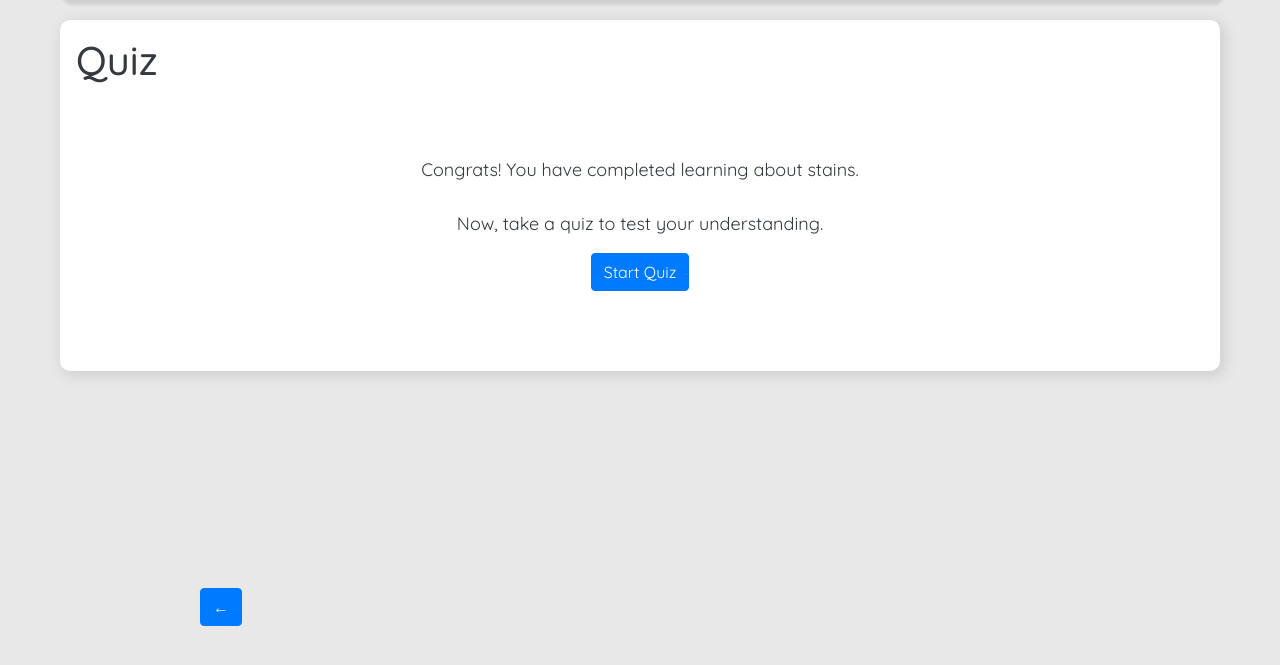
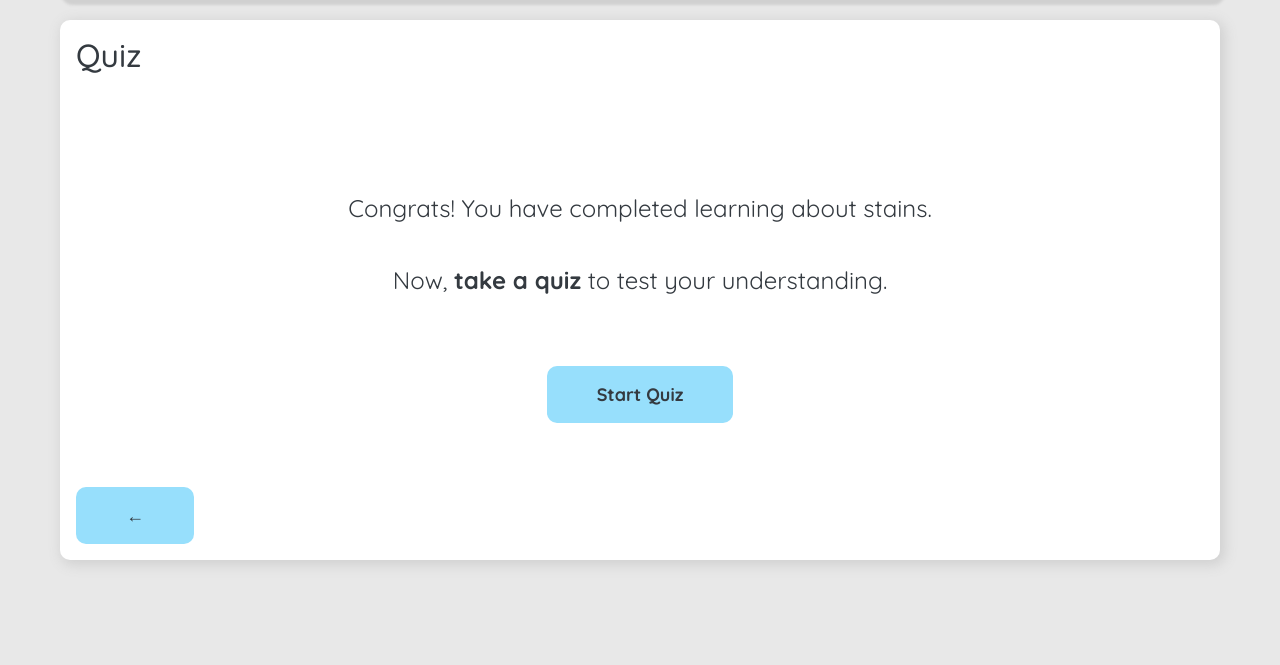
Before and after one commit to faustinacheng/StainSavvy, a Flask app: page /quiz in a window 1280 px wide. Shown: the part 94-759 px from the top of the page. Run offline with Flask 3, Linux system fonts and the light colour scheme; some libraries are stand-ins or nearby versions.

Commit message:
implemented graphic design of learn and quiz welcome page

```diff
--- a/static/main.css
+++ b/static/main.css
@@ -140,6 +140,70 @@ a:hover {
     font-size: 18px;
     font-weight: bold;
     cursor: pointer;
+    color: var(--dark-grey);
+}
+
+
+/* LEARN PAGES */
+
+.learn-block {
+    margin-top: -55px;
+    height: 475px;
+    position: relative;
+}
+
+.removal {
+    font-size: 25px;
+    font-weight: 600;
+}
+
+.removal-step {
+    height: 80px;
+    margin-bottom: 5px;
+}
+
+.removal-step img {
+    max-height: 80px;
+    width: auto;
+}
+
+ol.removal-list li::marker {
+    color: var(--accent);
+}
+
+.removal-list{
+    list-style-type: decimal;
+    padding-left: 20px;
+}
+
+.extra-content-block {
+    position: absolute;
+    bottom: -60px;
+    left: 50%;
+    transform: translate(-50%, -50%);
+    max-width: 380px;
+    z-index: 1;
+}
+
+.extra-content {
+    text-align: center;
+}
+
+
+#nav-buttons{
+    z-index: 2;
+}
+
+
+/* QUIZ WELCOME PAGE */
+
+.quiz-welcome-text{
+    margin-top: 80px;
+    font-size: 24px;
+}
+
+.quiz-button-div{
+    margin-bottom: 40px;
 }
 
 /* IMAGE SELECT QUIZ */
@@ -159,18 +223,6 @@ a:hover {
 .select-image {
     display: inline-flex;
     height: 130px;
-}
-
-#back-button {
-    position: fixed;
-    bottom: 80px;
-    left: 200px;
-}
-
-#next-button {
-    position: fixed;
-    bottom: 80px;
-    right: 200px;
 }
 
 .form-check {
@@ -197,5 +249,4 @@ a:hover {
 .clickable {
     cursor: pointer;
     text-decoration: underline;
-    /* color: #0066cc; */
 }
--- a/templates/quiz-welcome.html
+++ b/templates/quiz-welcome.html
@@ -4,20 +4,21 @@
 
 
 <div>
-    <div class="p-3">
-        <h1>Quiz</h1>
+    <div class="h2 p-3">
+        <p>Quiz</p>
     </div>
-    <div class="p-5 text-center">
+    <div class="p-1 quiz-welcome-text text-center">
         Congrats! You have completed learning about stains.<BR><BR>
 
-        Now, take a quiz to test your understanding.
-        <div class="mt-3 text-center">
-            <a href="/quiz/1" role="button" class="btn btn-primary">Start Quiz</a>
-        </div>
+        Now, <strong>take a quiz</strong> to test your understanding.
+
 
     </div>
+    <div class="mt-3 text-center p-5">
+        <a href="/quiz/1" role="button" class="button btn btn-primary">Start Quiz</a>
+    </div>
     <div class="p-3">
-        <a href="/learn/{{ num }}" id="back-button" role="button" class="btn btn-primary">&#8592;</a>
+        <a href="/learn/{{ num }}" id="back-button" role="button" class="button btn btn-primary">&#8592;</a>
     </div>
 </div>
 
```
Also changed, not shown: templates/learn.html (+16 -17 lines).
